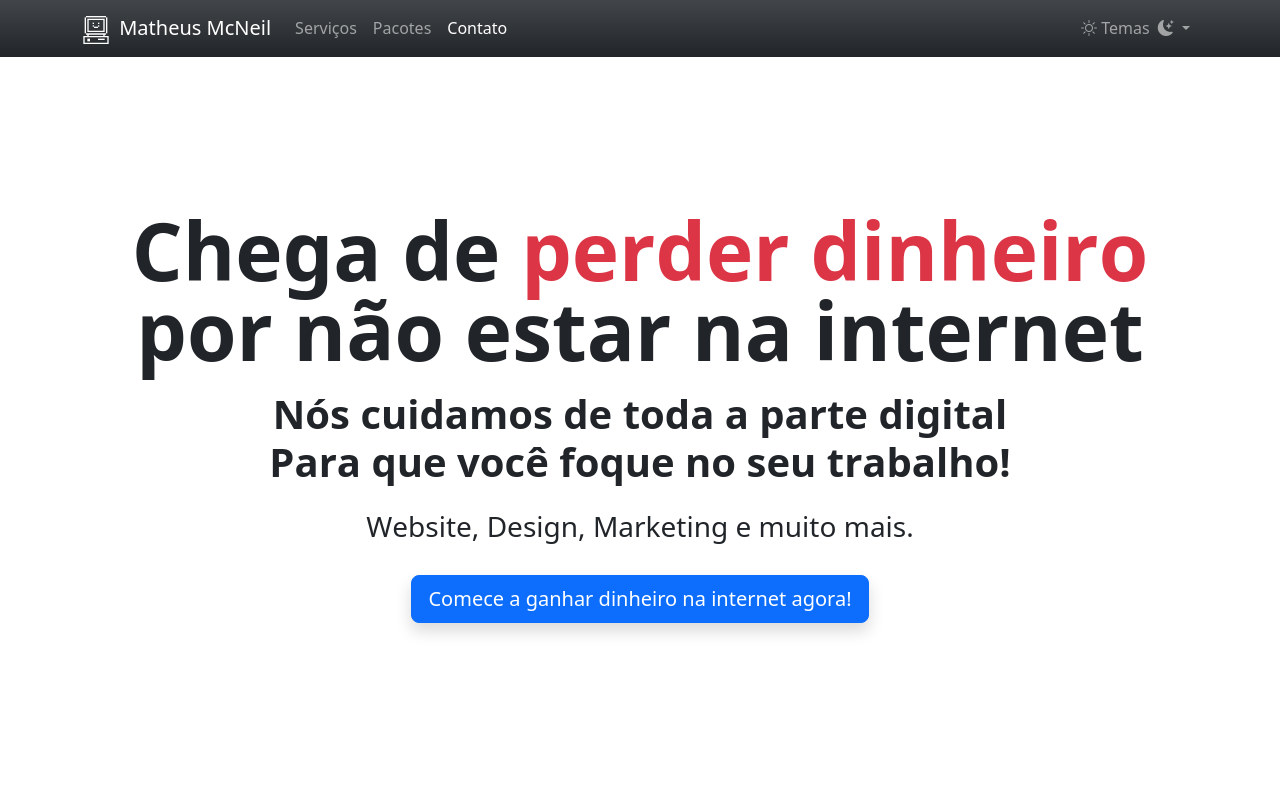
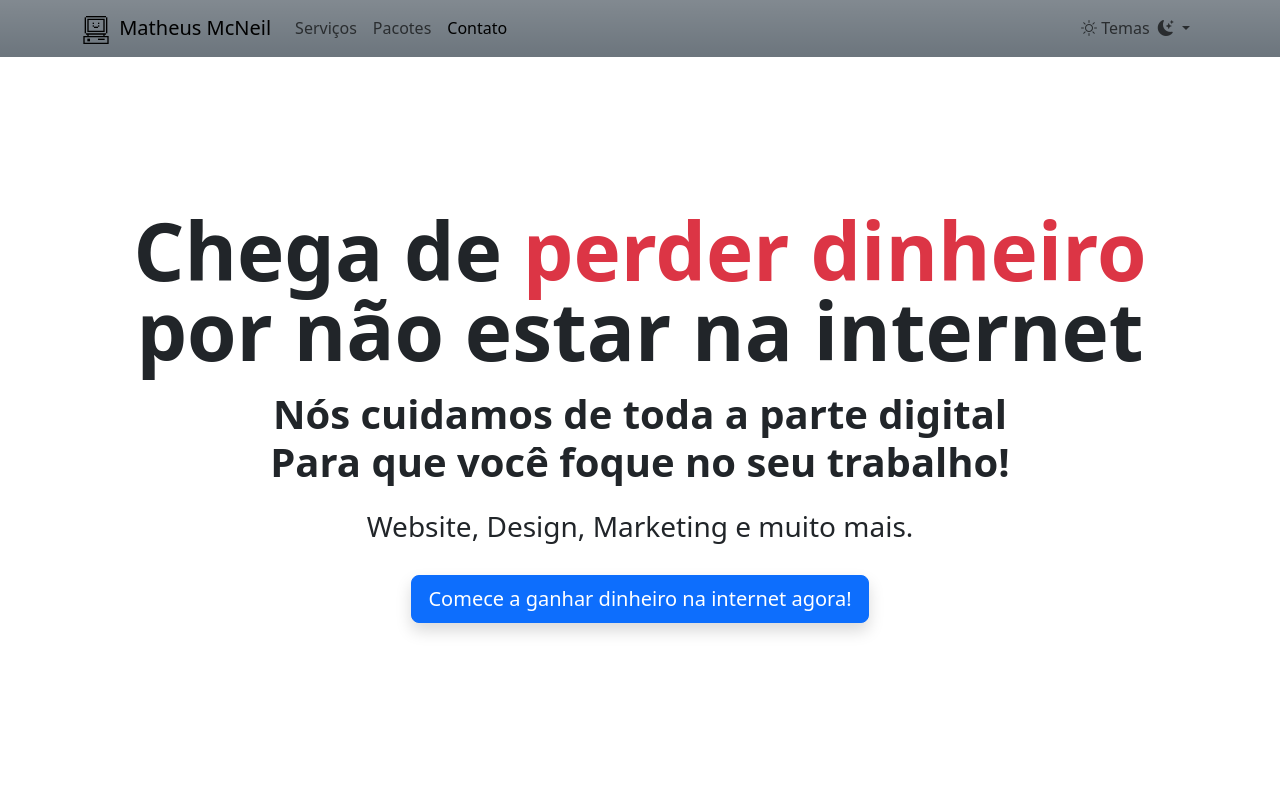
Before and after one commit to MatheusMcNeil/matheusmcneil.github.io, a plain HTML site: page index.html in a window 1280 px wide. Shown: the top 798 px of the page. Drawn offline with nearby package versions, Linux system fonts and the light colour scheme.

Commit message:
Add files via upload

```diff
--- a/index.html
+++ b/index.html
@@ -127,7 +127,7 @@
     </svg>
 
     <!-- NAVBAR -->
-    <nav class="navbar bg-body bg-gradient navbar-expand-md sticky-top" id="navbar" data-bs-theme="dark">
+    <nav class="navbar bg-secondary bg-gradient navbar-expand-md sticky-top" id="navbar">
         <div class="container">
             <a class="navbar-brand" href="#">
                 <svg class="bi me-1" width="28" height="28" fill="red">
@@ -668,28 +668,17 @@
         const popoverTriggerList = document.querySelectorAll('[data-bs-toggle="popover"]')
         const popoverList = [...popoverTriggerList].map(popoverTriggerEl => new bootstrap.Popover(popoverTriggerEl))
 
-        function setTheme(theme) {
-            document.documentElement.setAttribute('data-bs-theme', theme);
-            const navbar = document.getElementById('navbar');
-            if (theme === 'dark') {
-                navbar.setAttribute('data-bs-theme', 'light');
-            } else {
-                navbar.setAttribute('data-bs-theme', 'dark');
-            }
-        }
+function setTheme(theme) {
+  document.documentElement.setAttribute('data-bs-theme', theme);
+}
 
-        gsap.registerPlugin(SplitText)
-
-        let split = SplitText.create(".splitText", { type: "chars" });
-
-        gsap.from(split.chars, {
-            y: 100,
-            autoAlpha: 0,
-            stagger: {
-                amount: 1,
-                from: "random"
-            }
-        });
+let tl = gsap.timeline();
+tl
+    .from(".p1", { opacity: 0, y: 100, duration: 0.5 })
+    .from(".p2", { opacity: 0, y: 100, duration: 0.5 })
+    .from(".p3", { opacity: 0, y: 100, duration: 0.5 })
+    .from(".headerButton", { opacity: 0, duration: 0.5 })
+    .from(".navbar", { opacity: 0, duration: 0.5 });
 
     </script>
 
```
